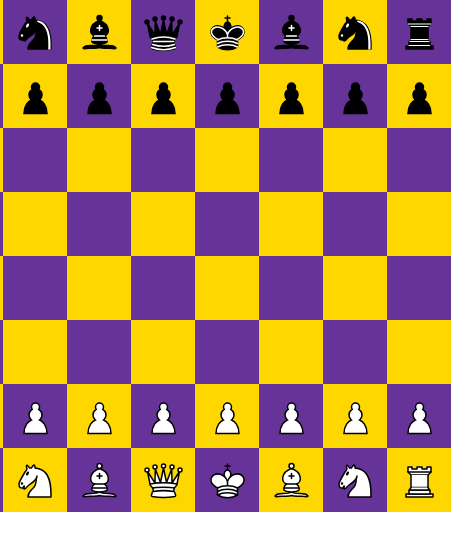
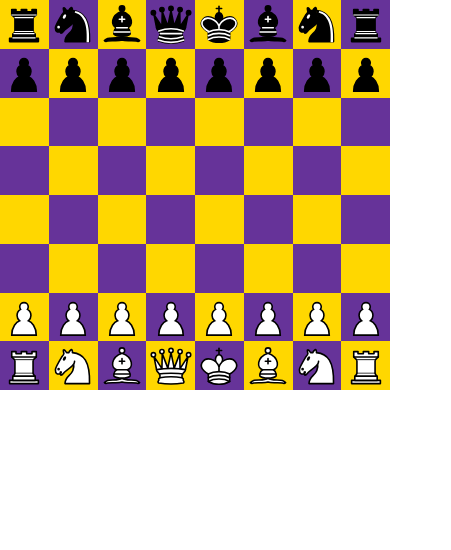
Before and after one commit to Tonny221/chesslink, a Next.js app: page /room in a window 390 px wide. Shown: the top 550 px of the page, 451 px wide, since content can reach past the window. Built offline with nearby package versions, Linux system fonts and the light colour scheme.

Commit message:
made the Tile size and ChessPiece size dynamic and responsive with the windowSize

```diff
--- a/components/ChessBoard/ChessBoard.js
+++ b/components/ChessBoard/ChessBoard.js
@@ -2,9 +2,19 @@ import { React } from "react";
 import ChessPiece from "@components/ChessPiece/ChessPiece";
 import { Row, Tile, BoardContainer } from "./ChessBoard.styles";
 import { isTileBlack } from "@services/chess/chess.service";
+import useWindowSize from "@hooks/useWindowSize";
+import useDebounce from "@hooks/useDebounce";
 
 const ChessBoard = ({ chess, movePiece, getAllMoves }) => {
-  const size = 4;
+  const windowSize = useWindowSize();
+  const debouncedWindowSize = useDebounce(windowSize, 50);
+
+  const calculateTileSize = (windowSize) => {
+    const smallestDimension = Math.min(windowSize.width, windowSize.height);
+    const isPhone = smallestDimension < 500;
+    return (smallestDimension / 8) * (isPhone ? 1 : 0.8);
+  };
+
   return (
     <BoardContainer>
       {chess.board().map((row, rowIndex) => {
@@ -17,12 +27,13 @@ const ChessBoard = ({ chess, movePiece, getAllMoves }) => {
                   color={
                     isTileBlack(rowIndex, colIndex) ? "rebeccapurple" : "gold"
                   }
-                  size={size}
+                  size={calculateTileSize(debouncedWindowSize)}
                 >
                   {chessPiece && (
                     <ChessPiece
                       type={chessPiece.type}
                       color={chessPiece.color}
+                      size={calculateTileSize(debouncedWindowSize)}
                     />
                   )}
                 </Tile>
--- a/components/ChessBoard/ChessBoard.styles.js
+++ b/components/ChessBoard/ChessBoard.styles.js
@@ -1,7 +1,7 @@
 import styled from "styled-components";
 
 const Tile = styled.div(({ color, size }) => {
-  const cssSize = `${size || 1}rem`;
+  const cssSize = `${size || 16}px`;
   return {
     display: "flex",
     justifyContent: "center",
--- a/components/ChessPiece/ChessPiece.js
+++ b/components/ChessPiece/ChessPiece.js
@@ -45,10 +45,10 @@ const getImageByColorAndType = (type, color) => {
   }
 };
 
-const ChessPiece = ({ type, color, onClick }) => {
+const ChessPiece = ({ type, color, size, onClick }) => {
   const image = getImageByColorAndType(type, color);
   return image ? (
-    <Image src={image} onClick={onClick} />
+    <Image src={image} width={size} height={size} onClick={onClick} />
   ) : (
     <div>{`${color}-${type}`}</div>
   );
--- a/components/Room/Room.js
+++ b/components/Room/Room.js
@@ -8,7 +8,6 @@ const Room = () => {
 
   useEffect(() => {
     const chess = new Chess();
-    console.log(chess);
     setChess(chess);
   }, []);
 
```
